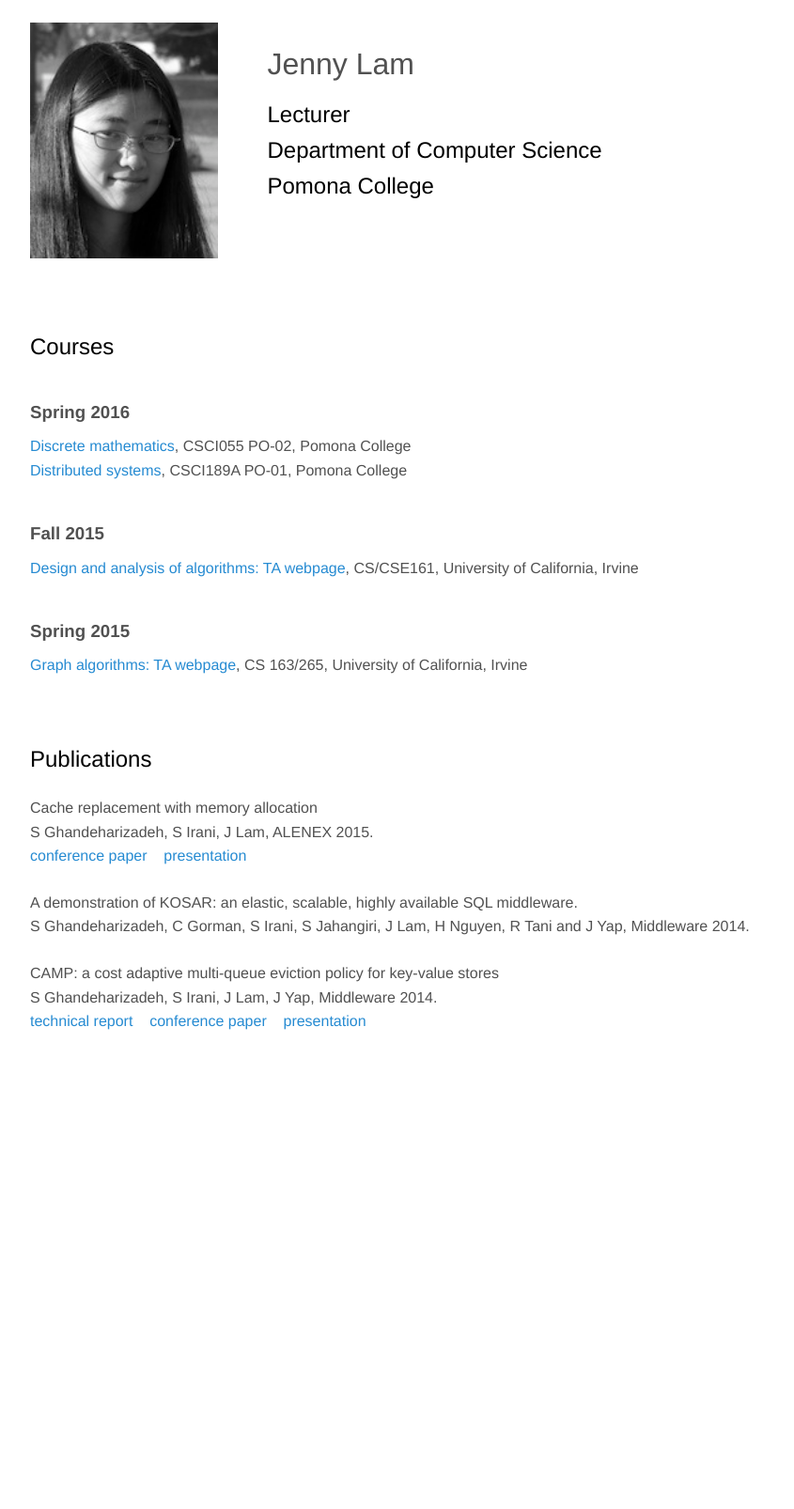
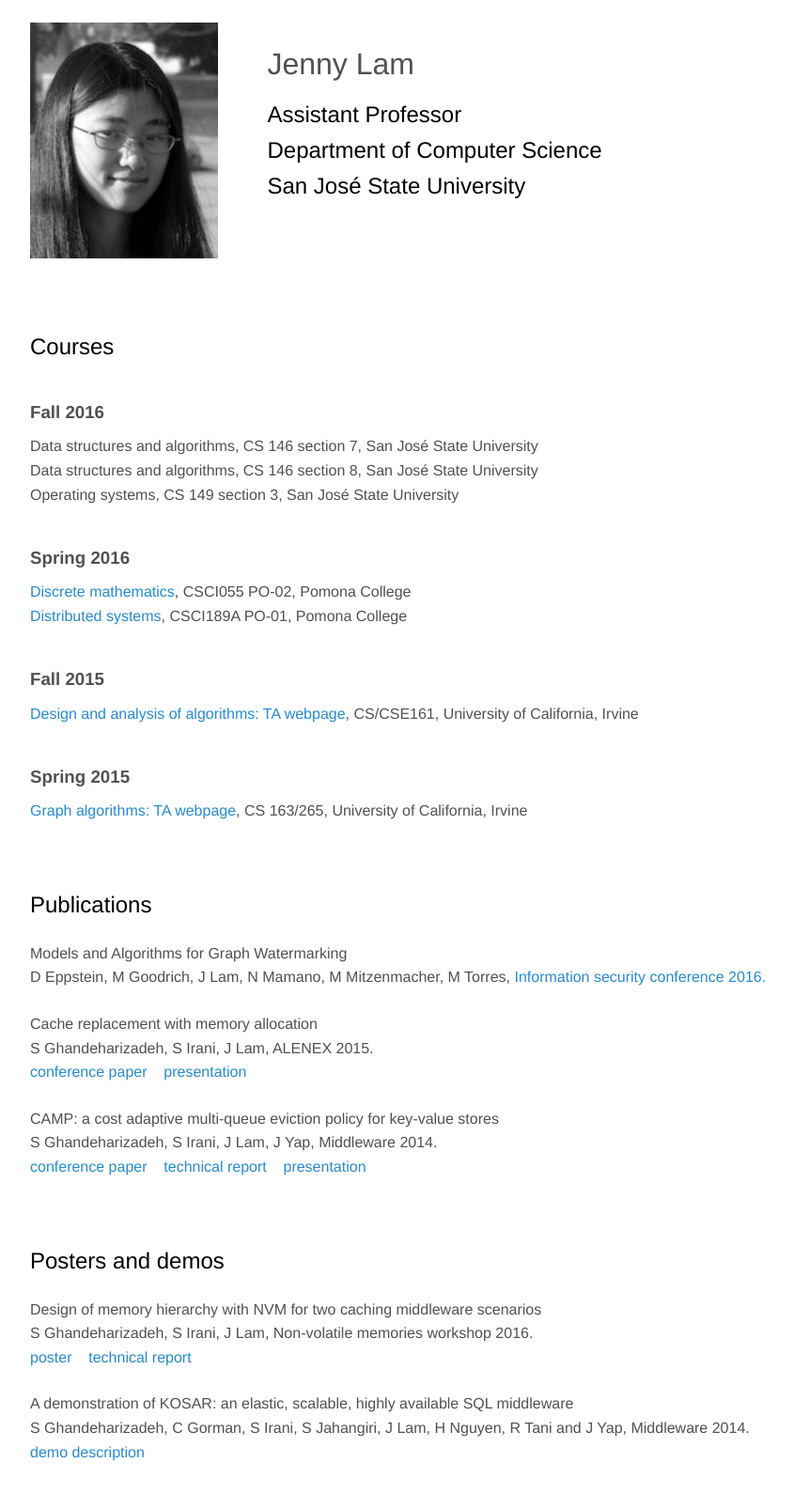
Before and after one commit to jnylam/jnylam.github.io, a Jekyll site: the page built from index.html, in a window 1280 px wide. Shown: the whole page at 94% size, without its empty margins (128-973 px from the left). Built offline with Jekyll 4.4.1, drawn with Linux system fonts in a browser that asks for light colours; before the commit the page ends 1148 px from its top, so only the background shows below that.

Commit message:
end of semester update

```diff
--- a/_config.yml
+++ b/_config.yml
@@ -22,7 +22,7 @@ sass:
 
 # About me!
 name: Jenny Lam
-title: Lecturer
+title: Assistant Professor
 department: Department of Computer Science
-school: Pomona College
+school: San Jos&eacute; State University
 img: assets/img/picture_s.jpg
--- a/index.html
+++ b/index.html
@@ -28,6 +28,14 @@ layout: homepage
 <section id="teaching">
   <h2>Courses</h2>
     <article>
+      <h3>Fall 2016</h3>
+      <ul>
+        <li>Data structures and algorithms, CS 146 section 7, San Jos&eacute; State University</li>
+        <li>Data structures and algorithms, CS 146 section 8, San Jos&eacute; State University</li>
+        <li>Operating systems, CS 149 section 3, San Jos&eacute; State University</li>
+      </ul>
+    </article>
+    <article>
       <h3>Spring 2016</h3>
       <ul>
         <li><a href="courses/55">Discrete mathematics</a>, CSCI055 PO-02, Pomona College</li>
@@ -52,6 +60,13 @@ layout: homepage
 <section id="research">
   <h2>Publications</h2>
   <article>
+    <ul>
+      <li class='title'>Models and Algorithms for Graph Watermarking</li>
+      <li>D Eppstein, M Goodrich, J Lam, N Mamano, M Mitzenmacher, M Torres, <a href="http://manoa.hawaii.edu/isc2016/">Information security conference 2016.</a></li>
+    </ul>
+  </article>
+
+  <article>
   <ul>
     <li class='title'>Cache replacement with memory allocation</li>
     <li>S Ghandeharizadeh, S Irani, J Lam, ALENEX 2015.</li>
@@ -61,16 +76,27 @@ layout: homepage
 
   <article>
   <ul>
-    <li class='title'>A demonstration of KOSAR: an elastic, scalable, highly available SQL middleware.</li>
-    <li>S Ghandeharizadeh, C Gorman, S Irani, S Jahangiri, J Lam, H Nguyen, R Tani and J Yap, Middleware 2014.</li>
+    <li class='title'>CAMP: a cost adaptive multi-queue eviction policy for key-value stores</li>
+    <li>S Ghandeharizadeh, S Irani, J Lam, J Yap, Middleware 2014.</li>
+    <li><a href="http://dl.acm.org/citation.cfm?id=2663165.2663317">conference paper</a> &nbsp;&nbsp; <a href="http://dblab.usc.edu/users/papers/CAMPTR.pdf">technical report</a> &nbsp;&nbsp; <a href="assets/pdf/camp.pdf">presentation</a></li>
+  </ul>
+  </article>
+
+  <h2>Posters and demos</h2>
+
+  <article>
+    <ul>
+      <li class='title'>Design of memory hierarchy with NVM for two caching middleware scenarios</li>
+      <li>S Ghandeharizadeh, S Irani, J Lam, Non-volatile memories workshop 2016.</li>
+      <li><a href="assets/pdf/memhierarchy.pdf">poster</a> &nbsp;&nbsp; <a href="http://dblab.usc.edu/Users/papers/CacheDesTR2.pdf">technical report</a></li>
   </ul>
   </article>
 
   <article>
   <ul>
-    <li class='title'>CAMP: a cost adaptive multi-queue eviction policy for key-value stores</li>
-    <li>S Ghandeharizadeh, S Irani, J Lam, J Yap, Middleware 2014.</li>
-    <li><a href="http://dblab.usc.edu/users/papers/CAMPTR.pdf">technical report</a> &nbsp;&nbsp; <a href="http://dl.acm.org/citation.cfm?id=2663165.2663317">conference paper</a> &nbsp;&nbsp; <a href="assets/pdf/camp.pdf">presentation</a></li>
+    <li class='title'>A demonstration of KOSAR: an elastic, scalable, highly available SQL middleware</li>
+    <li>S Ghandeharizadeh, C Gorman, S Irani, S Jahangiri, J Lam, H Nguyen, R Tani and J Yap, Middleware 2014.</li>
+    <li><a href="http://dl.acm.org/citation.cfm?id=2678520">demo description</a></li>
   </ul>
   </article>
 </section>
```
Also changed, not shown: 3 other files.
